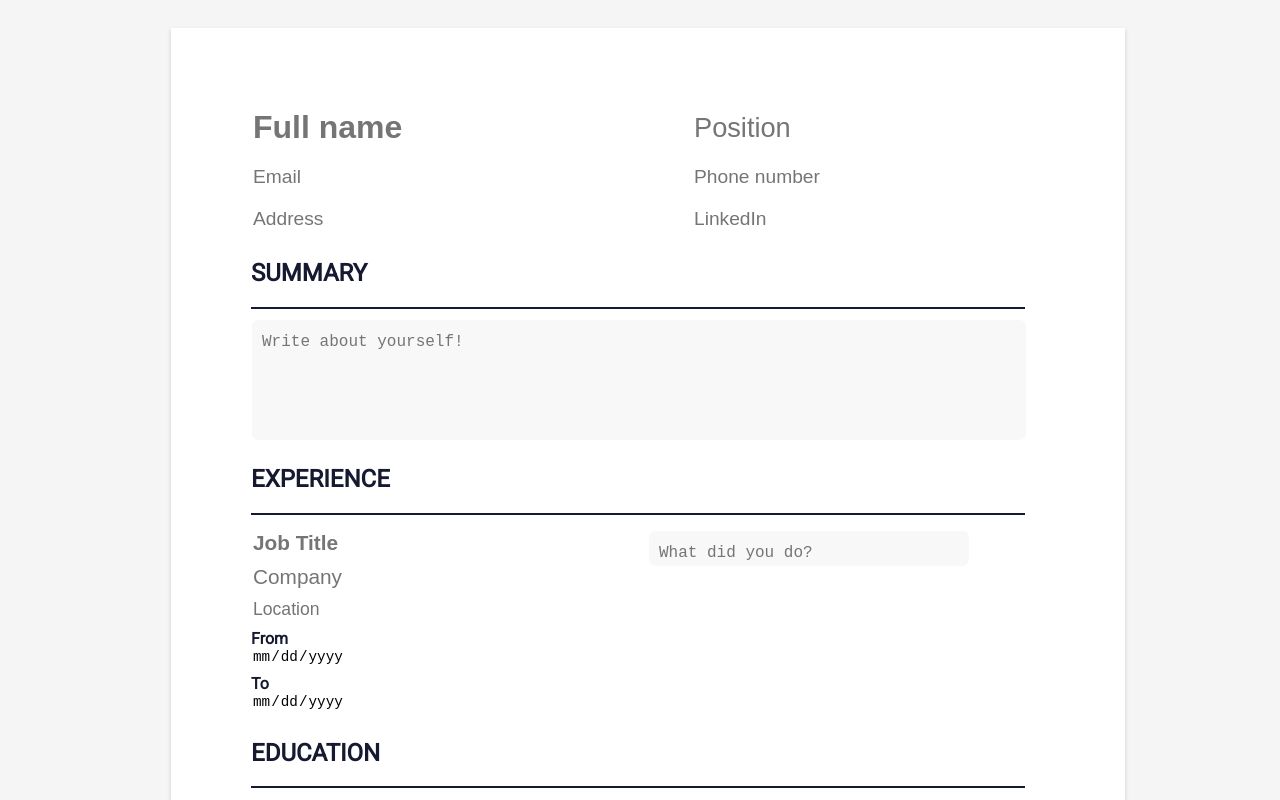
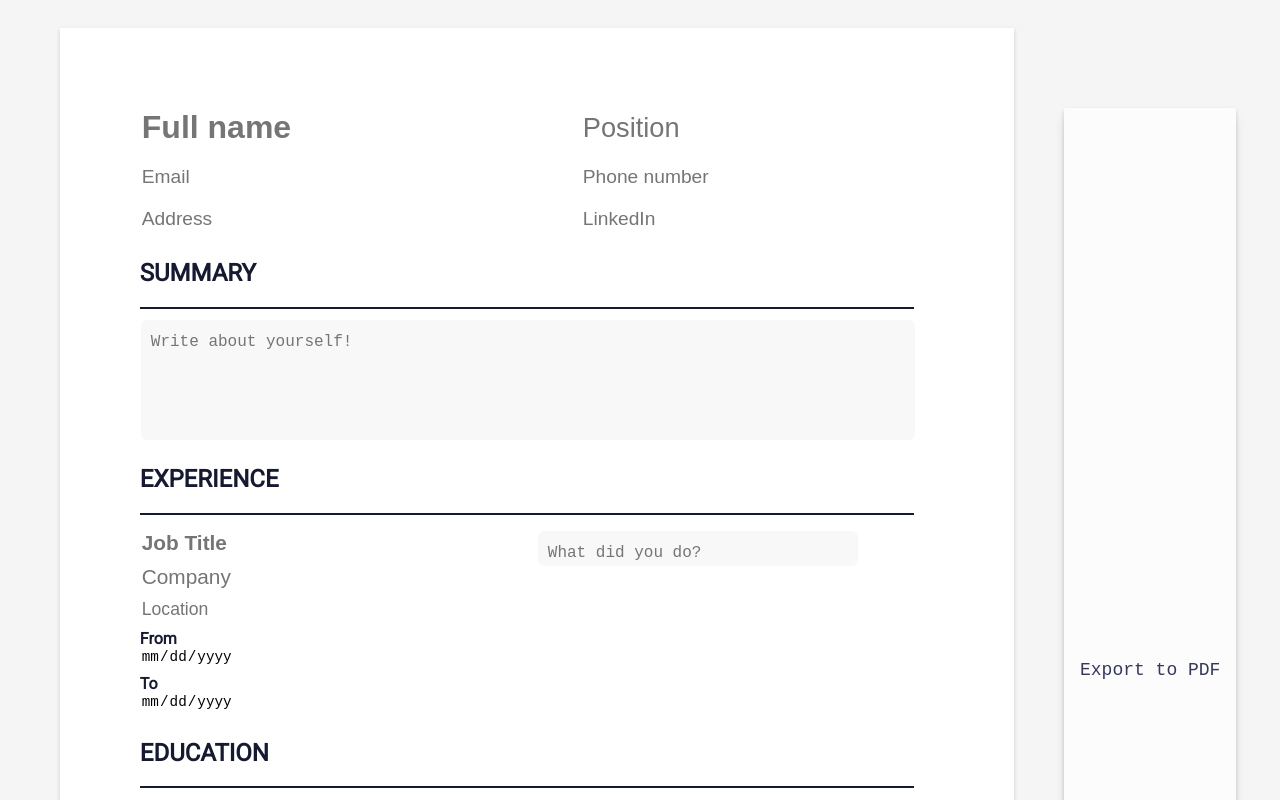
Before and after one commit to philippOkie/resume-builder-vue, a Vue app in the folder frontend/: page / in a window 1280 px wide. Shown: the top 800 px of the page. Built offline with nearby package versions, Linux system fonts and the light colour scheme.

Commit message:
add export to pdf

```diff
--- a/frontend/src/App.vue
+++ b/frontend/src/App.vue
@@ -1,19 +1,48 @@
 <script setup>
+import { ref } from "vue";
 import PersonalInfo from "./components/PersonalInfo.vue";
 import Education from "./components/Education.vue";
 import Summary from "./components/Summary.vue";
 import Experience from "./components/Experience.vue";
 import Skills from "./components/Skills.vue";
 import "./styles/style.css";
+
+import jsPDF from "jspdf";
+import html2canvas from "html2canvas";
+
+const resumeContent = ref(null);
+
+const exportToPDF = () => {
+  const pdf = new jsPDF("p", "mm", "a3");
+  const pdfWidth = pdf.internal.pageSize.getWidth();
+  const pdfHeight = pdf.internal.pageSize.getHeight();
+  console.log(pdfHeight);
+
+  html2canvas(resumeContent.value, { scale: 2, dpi: 1080 }).then((canvas) => {
+    const imgData = canvas.toDataURL("image/png");
+    const imgWidth = (canvas.width * pdfWidth) / canvas.width;
+    const imgHeight = (canvas.height * pdfHeight) / canvas.height;
+
+    pdf.addImage(imgData, "PNG", 0, 0, imgWidth, imgHeight);
+    pdf.save("resume.pdf");
+  });
+};
 </script>
 
 <template>
-  <div class="container-main">
-    <PersonalInfo />
-    <Summary />
-    <Experience />
-    <Education />
-    <Skills />
+  <div class="wrapper">
+    <div class="container-main" ref="resumeContent">
+      <PersonalInfo />
+      <Summary />
+      <Experience />
+      <Education />
+      <Skills />
+    </div>
+    <nav>
+      <button style="min-height: 1123px" @click="exportToPDF">
+        Export to PDF
+      </button>
+    </nav>
   </div>
 </template>
 
--- a/frontend/src/styles/style.css
+++ b/frontend/src/styles/style.css
@@ -102,3 +102,15 @@ label {
   border-bottom: 2px solid #161a30;
   margin-bottom: 10px;
 }
+
+.wrapper {
+  display: flex;
+  flex-direction: row;
+  align-items: center;
+}
+
+nav {
+  background-color: #fff;
+  margin-left: 50px;
+  min-height: 1123px;
+}
```
Also changed, not shown: frontend/src/components/Resume.vue (deleted).
